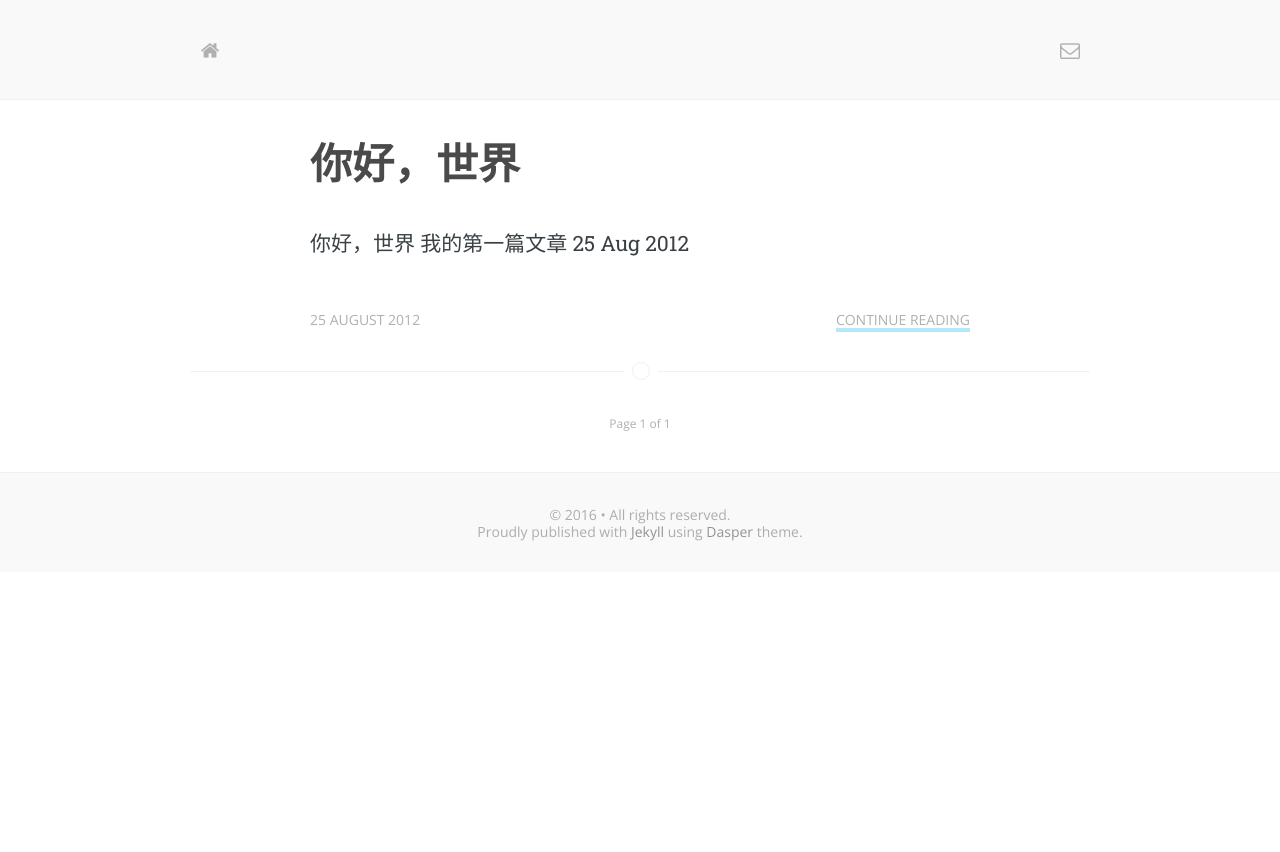
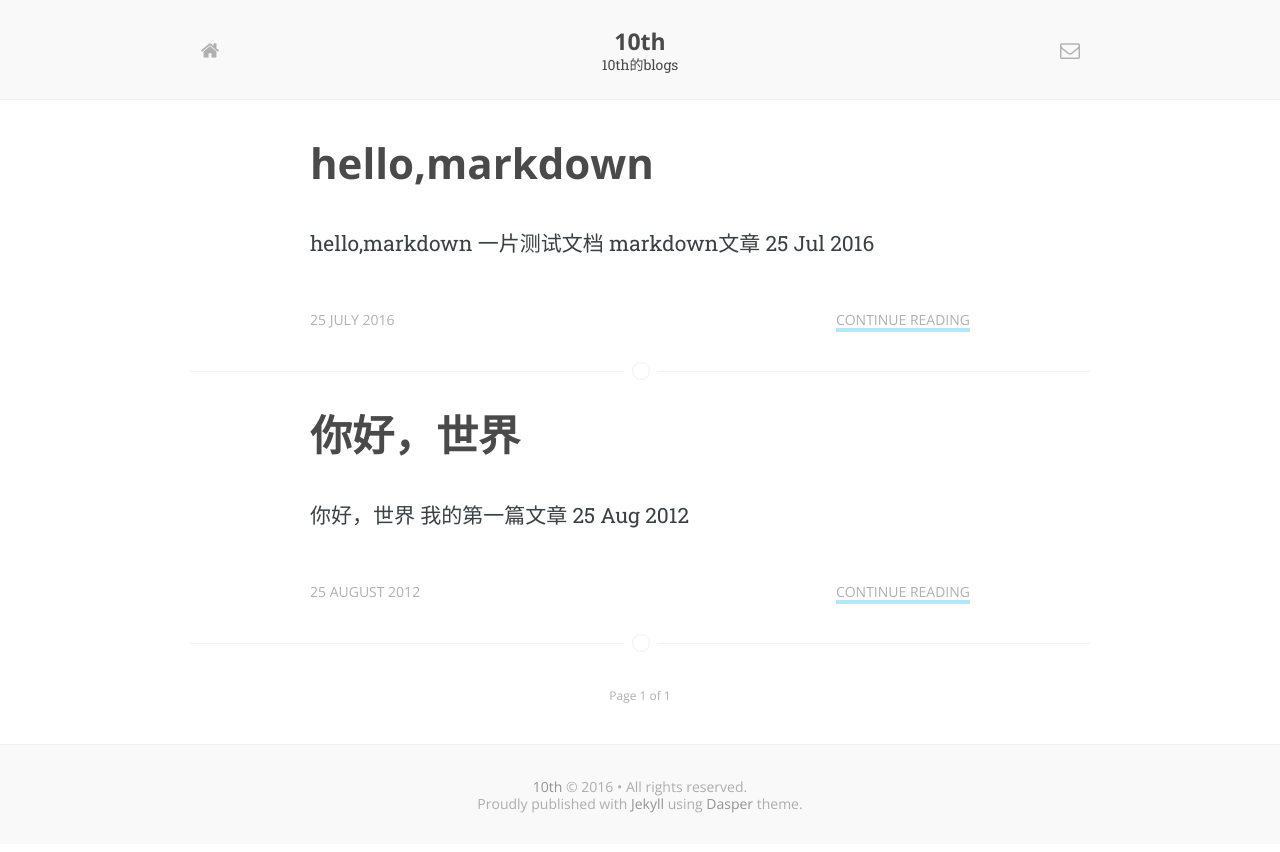
Before and after one commit to quality520/quality520.github.io, a Jekyll site: the page built from index.html, in a window 1280 px wide. Shown: the top 852 px of the page. Built offline with Jekyll 4.4.1, drawn with Linux system fonts in a browser that asks for light colours; some web fonts are replaced; the list of posts is cut into pages by our own code.

Commit message:
markdown test

```diff
--- a/_config.yml
+++ b/_config.yml
@@ -1,8 +1,8 @@
 # Website details
-name: ""
-description: ""
-email: ""
-author: ""
+name: "10th"
+description: "10th的blogs"
+email: "silencly520@163.com"
+author: "10th"
 lang: ""
 locale: ""
 
--- /dev/null
+++ b/_posts/2016-07-25-hello-markdown.md
@@ -0,0 +1,8 @@
+---
+layout: default
+title: hello,markdown
+---
+## {{ page.title }}
+### 一片测试文档
+> markdown文章
+{{ page.date | date_to_string }}
```
